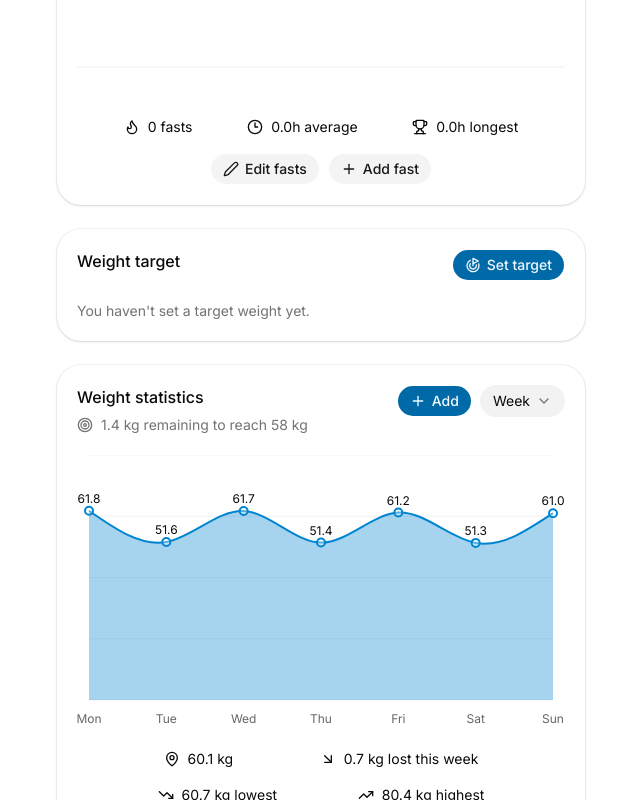
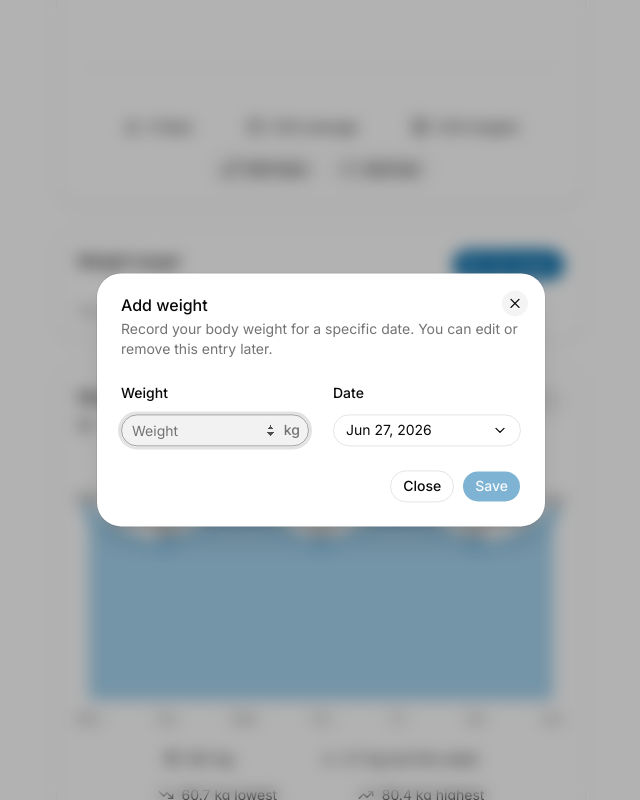
Before and after one commit to shravzzv/trinity, a Next.js app: page / in a window 1280 px wide. Both pictures are taken after a click on the button "Add". Shown: the part 642-1442 px from the top of the page, without its empty margins (319-959 px from the left). Built offline with nearby package versions, Linux system fonts and the light colour scheme.

Commit message:
feat: add record weight dialog UI in weight statistics

```diff
--- a/components/weight-statistics.tsx
+++ b/components/weight-statistics.tsx
@@ -27,6 +27,7 @@ import {
 } from './ui/select'
 import {
   ArrowDownRight,
+  ChevronDownIcon,
   MapPin,
   PartyPopper,
   Pen,
@@ -38,6 +39,34 @@ import {
 import { Button } from './ui/button'
 import type { WeightStatisticsCadence } from '@/types/weight'
 import { WEIGHT_STATISTICS_CADENCE_STORAGE_KEY } from '@/constants/storage-keys'
+import {
+  Dialog,
+  DialogClose,
+  DialogContent,
+  DialogDescription,
+  DialogFooter,
+  DialogHeader,
+  DialogTitle,
+  DialogTrigger,
+} from '@/components/ui/dialog'
+import {
+  Field,
+  FieldDescription,
+  FieldGroup,
+  FieldLabel,
+} from '@/components/ui/field'
+import {
+  InputGroup,
+  InputGroupAddon,
+  InputGroupInput,
+  InputGroupText,
+} from '@/components/ui/input-group'
+import { MAX_TARGET_WEIGHT_KG, MIN_TARGET_WEIGHT_KG } from '@/constants/weight'
+import { toast } from 'sonner'
+import { cn } from '@/lib/utils'
+import { Popover, PopoverContent, PopoverTrigger } from './ui/popover'
+import { format } from 'date-fns'
+import { Calendar } from './ui/calendar'
 
 const chartData = [
   { date: 'Mon', weight: 61.8 },
@@ -56,8 +85,36 @@ const chartConfig = {
   },
 } satisfies ChartConfig
 
-export default function WeightStatistics() {
+interface WeightStatisticsProps {
+  isLoading: boolean
+  addWeight: (weightKg: number, recordedAt: Date) => void
+}
+
+export default function WeightStatistics({
+  isLoading,
+  addWeight,
+}: WeightStatisticsProps) {
+  const [recordedAt, setRecordedAt] = useState(new Date())
+  const [weight, setWeight] = useState<number | null>(null)
+  const [isWeightDialogOpen, setIsWeightDialogOpen] = useState(false)
   const [cadence, setCadence] = useState<WeightStatisticsCadence>('week')
+  const [isRecordedAtPopoverOpen, setIsRecordedAtPopoverOpen] = useState(false)
+
+  const isValidWeight =
+    weight !== null &&
+    Number.isFinite(weight) &&
+    weight >= MIN_TARGET_WEIGHT_KG &&
+    weight <= MAX_TARGET_WEIGHT_KG
+
+  const hasInvalidWeight = weight !== null && !isValidWeight
+
+  const handleSave = () => {
+    if (!isValidWeight || weight === null) return
+
+    addWeight(weight, recordedAt)
+    setIsWeightDialogOpen(false)
+    toast.success('Weight added')
+  }
 
   useEffect(() => {
     const hydrateCadence = () => {
@@ -113,10 +170,127 @@ export default function WeightStatistics() {
         </CardDescription>
 
         <CardAction className='flex items-center gap-2'>
-          <Button className='size-8 p-0 md:w-auto md:gap-1.5 md:px-3'>
-            <Plus />
-            <span className='hidden md:inline'>Add</span>
-          </Button>
+          <Dialog
+            open={isWeightDialogOpen}
+            onOpenChange={(open) => {
+              setIsWeightDialogOpen(open)
+
+              if (open) {
+                setWeight(null)
+                setRecordedAt(new Date())
+              }
+            }}
+          >
+            <DialogTrigger asChild disabled={isLoading}>
+              <Button className='size-8 p-0 md:w-auto md:gap-1.5 md:px-3'>
+                <Plus />
+                <span className='hidden md:inline'>Add</span>
+              </Button>
+            </DialogTrigger>
+
+            <DialogContent>
+              <DialogHeader>
+                <DialogTitle>Add weight</DialogTitle>
+
+                <DialogDescription>
+                  Record your body weight for a specific date. You can edit or
+                  remove this entry later.
+                </DialogDescription>
+              </DialogHeader>
+
+              <FieldGroup className='flex flex-row'>
+                <Field data-invalid={hasInvalidWeight}>
+                  <FieldLabel htmlFor='weight'>Weight</FieldLabel>
+
+                  <InputGroup>
+                    <InputGroupInput
+                      id='weight'
+                      type='number'
+                      step={0.1}
+                      min={MIN_TARGET_WEIGHT_KG}
+                      max={MAX_TARGET_WEIGHT_KG}
+                      placeholder='Weight'
+                      autoFocus
+                      aria-invalid={hasInvalidWeight}
+                      value={weight ?? ''}
+                      onChange={(e) =>
+                        setWeight(
+                          e.target.value === '' ? null : Number(e.target.value),
+                        )
+                      }
+                      onKeyDown={(e) => {
+                        if (e.key === 'Enter') {
+                          e.preventDefault()
+                          handleSave()
+                        }
+                      }}
+                    />
+
+                    <InputGroupAddon align='inline-end'>
+                      <InputGroupText>kg</InputGroupText>
+                    </InputGroupAddon>
+                  </InputGroup>
+
+                  {hasInvalidWeight && (
+                    <FieldDescription
+                      className={cn(!isValidWeight && 'text-destructive')}
+                    >
+                      Weight must be between {MIN_TARGET_WEIGHT_KG} and{' '}
+                      {MAX_TARGET_WEIGHT_KG} kg.
+                    </FieldDescription>
+                  )}
+                </Field>
+
+                <Field>
+                  <FieldLabel htmlFor='recordedAt'>Date</FieldLabel>
+
+                  <Popover
+                    open={isRecordedAtPopoverOpen}
+                    onOpenChange={setIsRecordedAtPopoverOpen}
+                  >
+                    <PopoverTrigger asChild>
+                      <Button
+                        variant='outline'
+                        id='start-date-picker'
+                        className='justify-between font-normal'
+                      >
+                        {format(recordedAt, 'PP')}
+                        <ChevronDownIcon />
+                      </Button>
+                    </PopoverTrigger>
+
+                    <PopoverContent
+                      className='w-auto overflow-hidden p-0'
+                      align='start'
+                    >
+                      <Calendar
+                        mode='single'
+                        selected={recordedAt}
+                        onSelect={(date) => {
+                          if (!date) return
+                          setRecordedAt(date)
+                          setIsRecordedAtPopoverOpen(false)
+                        }}
+                        disabled={{ after: new Date() }}
+                      />
+                    </PopoverContent>
+                  </Popover>
+                </Field>
+              </FieldGroup>
+
+              <DialogFooter>
+                <DialogClose asChild>
+                  <Button variant='outline' type='button'>
+                    Close
+                  </Button>
+                </DialogClose>
+
+                <Button disabled={!isValidWeight} onClick={handleSave}>
+                  Save
+                </Button>
+              </DialogFooter>
+            </DialogContent>
+          </Dialog>
 
           <Select
             value={cadence}
```
